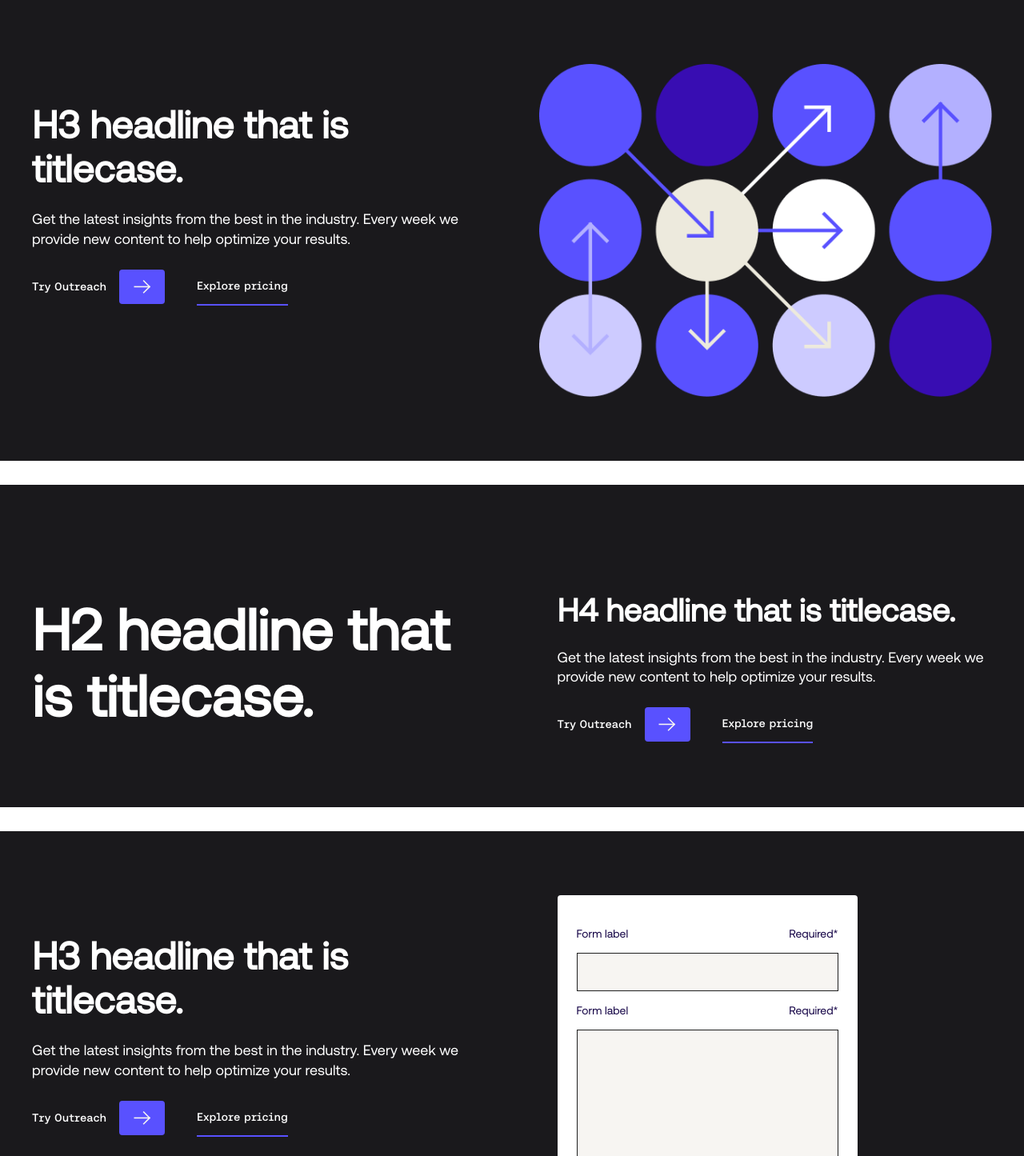
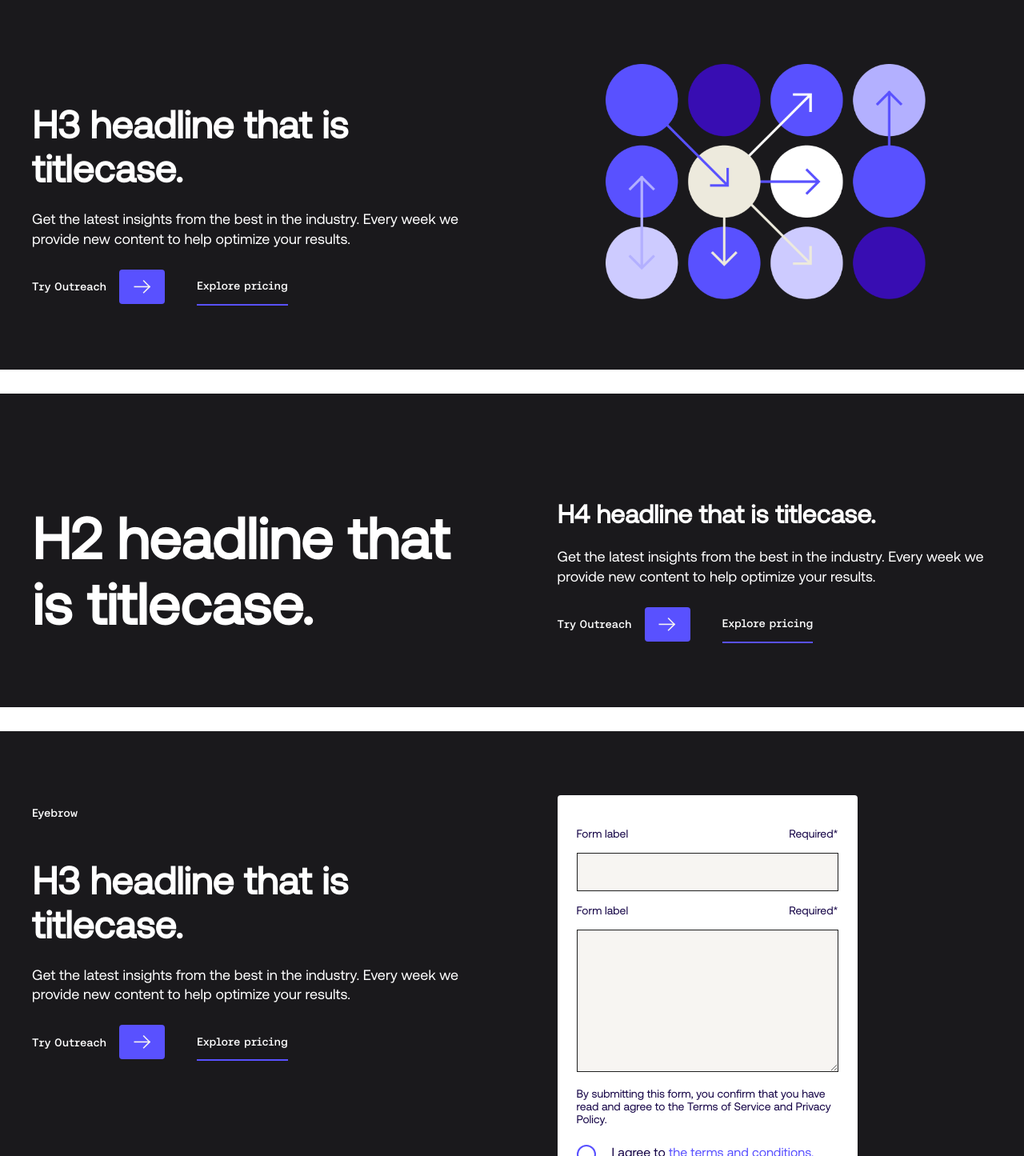
Before and after one commit to ErickRoo/pxpl, a Next.js app: page /components/PreFooter in a window 1280 px wide. Shown: the top 1445 px of the page at 80% size. Built offline with nearby package versions, Linux system fonts and the light colour scheme.

Commit message:
fix: add top tag option

```diff
--- a/components/blocks/pre_footer/pre_footer.module.scss
+++ b/components/blocks/pre_footer/pre_footer.module.scss
@@ -92,4 +92,8 @@
   @screen md {
     padding: 0;
   }
+
+  @screen lg {
+    max-width: 400px;
+  }
 }
--- a/components/blocks/pre_footer/pre_footer.tsx
+++ b/components/blocks/pre_footer/pre_footer.tsx
@@ -23,6 +23,7 @@ const PreFooterImageBlock:FunctionComponent<{ block: PreFooterImageInterface }>
         <section className={`${styles.wrapper} ${styles.wrapper__variantImage}`}>
           <OneColumnBody
             className={`${styles.leftSide} ${showTertiaryButton ? styles.tertiaryButton : ''}`}
+            topTag={block.topTag}
             headline={block.headlineLeft}
             headlineLevel={3}
             description={block.description}
@@ -45,8 +46,9 @@ const PreFooterImageBlock:FunctionComponent<{ block: PreFooterImageInterface }>
           </div>
           <OneColumnBody
             className={`${styles.rightSide} ${showTertiaryButton ? styles.tertiaryButton : ''}`}
+            topTag={block.topTag}
             headline={block.headlineRight}
-            headlineLevel={4}
+            headlineLevel={5}
             description={block.description}
             primaryCta={block.primaryCta}
             showTertiaryButton={showTertiaryButton}
@@ -61,6 +63,7 @@ const PreFooterImageBlock:FunctionComponent<{ block: PreFooterImageInterface }>
         <section className={`${styles.wrapper} ${styles.wrapper__variantForm}`}>
           <OneColumnBody
             className={styles.leftSide}
+            topTag={block.topTag}
             headline={block.headlineLeft}
             headlineLevel={3}
             description={block.description}
--- a/pages/components/PreFooter.tsx
+++ b/pages/components/PreFooter.tsx
@@ -35,6 +35,7 @@ const placeholderPreFooterHeadlineBlock = {
 
 const placeholderPreFooterFormBlock = {
   variant: 'form',
+  topTag: 'Eyebrow',
   headlineLeft: 'H3 headline that is titlecase.',
   description: 'Get the latest insights from the best in the industry. Every week we provide new content to help optimize your results.',
   primaryCta: {
```
